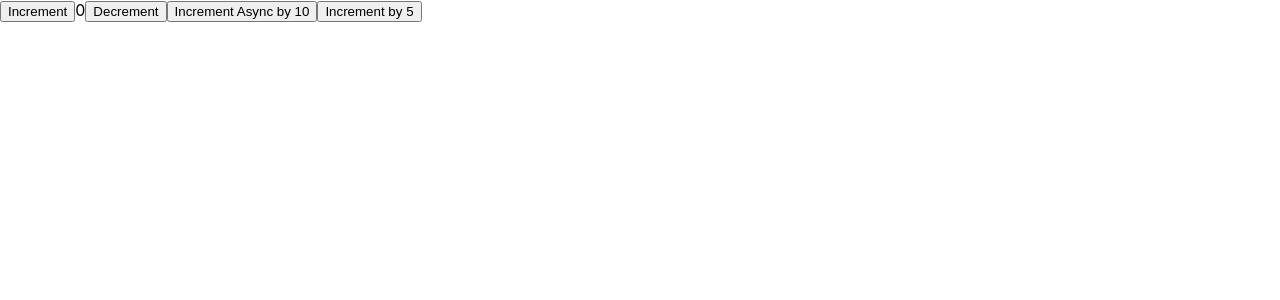
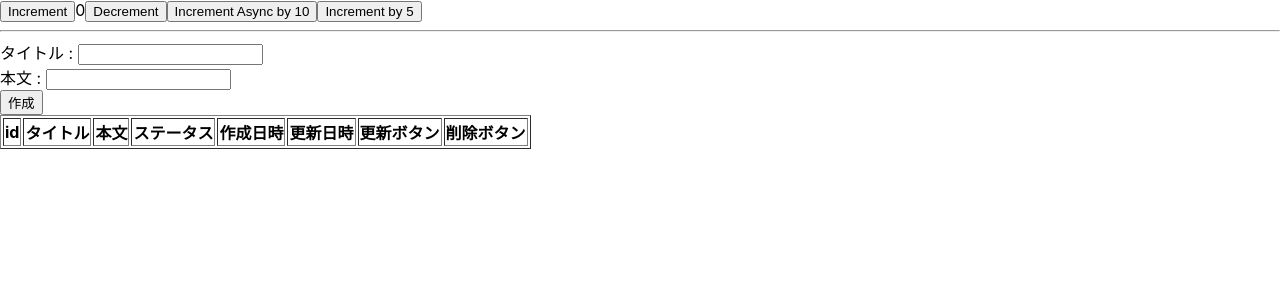
Before and after one commit to tsuyopon-xyz/redux-toolkit-seminar, a React (Vite) app: page / in a window 1280 px wide. Shown: the top 300 px of the page. Built offline with nearby package versions, Linux system fonts and the light colour scheme.

Commit message:
Changed to use plain object instead of todo collection in todoSlice

```diff
--- a/src/App.tsx
+++ b/src/App.tsx
@@ -1,10 +1,13 @@
 import { FC } from 'react';
 import { Counter } from '@/src/features/counter/Counter';
+import { TodoList } from '@/src/features/todos/TodoList';
 
 const App: FC = () => {
   return (
     <div>
       <Counter />
+      <hr />
+      <TodoList />
     </div>
   );
 };
--- /dev/null
+++ b/src/features/todos/TodoList.tsx
@@ -0,0 +1,129 @@
+import { FC, useState } from 'react';
+import { useAppSelector, useAppDispatch } from '@/src/app/hooks';
+import {
+  add,
+  update,
+  remove,
+  selectTodos,
+  TodoUpdatePayload,
+} from './todosSlice';
+import type { TodoInput, TodoId } from './todo.entity';
+
+export const TodoList: FC = () => {
+  const [todoInput, setTodoInput] = useState<TodoInput>({
+    title: '',
+    body: '',
+  });
+  const todos = useAppSelector(selectTodos);
+  const dispatch = useAppDispatch();
+
+  const onChangeHandler: React.ChangeEventHandler<HTMLInputElement> = (
+    event
+  ) => {
+    setTodoInput({
+      ...todoInput,
+      [event.target.name]: event.target.value,
+    });
+  };
+
+  const onSubmitHandler: React.FormEventHandler<HTMLFormElement> = (event) => {
+    event.preventDefault();
+    dispatch(
+      add({
+        title: todoInput.title,
+        body: todoInput.body,
+      })
+    );
+  };
+
+  const updateTodo = (payload: TodoUpdatePayload) => {
+    dispatch(update(payload));
+  };
+
+  const removeTodo = (payload: TodoId) => {
+    dispatch(remove(payload));
+  };
+
+  return (
+    <div>
+      <form onSubmit={onSubmitHandler}>
+        <div>
+          <label>
+            タイトル :{' '}
+            <input
+              onChange={onChangeHandler}
+              type="text"
+              name="title"
+              value={todoInput.title}
+            />
+          </label>
+        </div>
+        <div>
+          <label>
+            本文 :{' '}
+            <input
+              onChange={onChangeHandler}
+              type="text"
+              name="body"
+              value={todoInput.body}
+            />
+          </label>
+        </div>
+        <div>
+          <input type="submit" value="作成" />
+        </div>
+      </form>
+      <table border={1}>
+        <thead>
+          <tr>
+            <th>id</th>
+            <th>タイトル</th>
+            <th>本文</th>
+            <th>ステータス</th>
+            <th>作成日時</th>
+            <th>更新日時</th>
+            <th>更新ボタン</th>
+            <th>削除ボタン</th>
+          </tr>
+        </thead>
+        <tbody>
+          {todos.map((todo) => {
+            return (
+              <tr key={todo.id}>
+                <td>{todo.id}</td>
+                <td>{todo.title}</td>
+                <td>{todo.body}</td>
+                <td>{todo.status}</td>
+                <td>{todo.createdAt}</td>
+                <td>{todo.updatedAt ?? '無し'}</td>
+                <td>
+                  <button
+                    onClick={() => {
+                      updateTodo({
+                        id: todo.id,
+                        input: {
+                          title: '更新したタイトル',
+                        },
+                      });
+                    }}
+                  >
+                    更新
+                  </button>
+                </td>
+                <td>
+                  <button
+                    onClick={() => {
+                      removeTodo(todo.id);
+                    }}
+                  >
+                    削除
+                  </button>
+                </td>
+              </tr>
+            );
+          })}
+        </tbody>
+      </table>
+    </div>
+  );
+};
--- a/src/features/todos/todo.collection.ts
+++ b/src/features/todos/todo.collection.ts
@@ -21,7 +21,7 @@ export class TodoCollection {
       status: entity.status,
       createdAt: entity.createdAt,
       updatedAt: entity.updatedAt,
-      deleteAt: entity.deleteAt,
+      deletedAt: entity.deleteAt,
     });
   }
 
@@ -62,7 +62,7 @@ export class TodoCollection {
 
     const deletedEntity = new TodoEntity({
       ...entity,
-      deleteAt: getCurrentDateTime(),
+      deletedAt: getCurrentDateTime(),
     });
     this._entities[index] = deletedEntity;
 
--- a/src/features/todos/todo.entity.ts
+++ b/src/features/todos/todo.entity.ts
@@ -17,7 +17,17 @@ export type TodoInput = {
   status?: TodoStatus;
   createdAt?: DateTime;
   updatedAt?: DateTime;
-  deleteAt?: DateTime;
+  deletedAt?: DateTime;
+};
+
+export type TodoEntityType = {
+  id: TodoId;
+  title: string;
+  body: string;
+  status: TodoStatus;
+  createdAt: DateTime;
+  updatedAt?: DateTime;
+  deletedAt?: DateTime;
 };
 
 export class TodoEntity {
@@ -36,6 +46,31 @@ export class TodoEntity {
     this.status = input.status || 'waiting';
     this.createdAt = input.createdAt || getCurrentDateTime();
     this.updatedAt = input.updatedAt;
-    this.deleteAt = input.deleteAt;
+    this.deleteAt = input.deletedAt;
+  }
+
+  toJSON2(): TodoEntityType {
+    console.log('@@@@@@@@@@@@toJSON');
+    return {
+      id: this.id,
+      title: this.title,
+      body: this.body,
+      status: this.status,
+      createdAt: this.createdAt,
+      updatedAt: this.updatedAt,
+      deletedAt: this.deleteAt,
+    };
   }
 }
+
+export const createTodoEntity = (input: TodoInput): TodoEntityType => {
+  return {
+    id: input.id ?? uuidv4(),
+    title: input.title,
+    body: input.body,
+    status: input.status ?? 'waiting',
+    createdAt: input.createdAt || getCurrentDateTime(),
+    updatedAt: input.updatedAt,
+    deletedAt: input.deletedAt,
+  };
+};
--- a/src/features/todos/todosSlice.ts
+++ b/src/features/todos/todosSlice.ts
@@ -1,20 +1,25 @@
 import { createSlice } from '@reduxjs/toolkit';
 import type { PayloadAction } from '@reduxjs/toolkit';
 import type { RootState } from '@/src/app/store';
-import { TodoCollection } from './todo.collection';
-import type { TodoInput, TodoId } from './todo.entity';
+import {
+  TodoInput,
+  TodoId,
+  TodoEntityType,
+  createTodoEntity,
+} from './todo.entity';
+import { getCurrentDateTime } from '@/src/utils/date';
 
 export type TodoState = {
-  collection: TodoCollection;
+  entities: TodoEntityType[];
 };
 
 export type TodoUpdatePayload = {
   id: TodoId;
-  input: TodoInput;
+  input: Partial<TodoInput>;
 };
 
 const initialState: TodoState = {
-  collection: new TodoCollection(),
+  entities: [],
 };
 
 export const todoSlice = createSlice({
@@ -22,14 +27,31 @@ export const todoSlice = createSlice({
   initialState,
   reducers: {
     add: (state, action: PayloadAction<TodoInput>) => {
-      state.collection.add(action.payload);
+      const entity = createTodoEntity(action.payload);
+      state.entities.push(entity);
     },
     update: (state, action: PayloadAction<TodoUpdatePayload>) => {
       const { id, input } = action.payload;
-      state.collection.updateById(id, input);
+      const index = state.entities.findIndex((_entity) => _entity.id === id);
+      const entity = state.entities[index];
+      if (!entity) return;
+
+      state.entities[index] = {
+        ...entity,
+        ...input,
+        updatedAt: getCurrentDateTime(),
+      };
     },
     remove: (state, action: PayloadAction<TodoId>) => {
-      state.collection.removeById(action.payload);
+      const id = action.payload;
+      const index = state.entities.findIndex((_entity) => _entity.id === id);
+      const entity = state.entities[index];
+      if (!entity) return;
+
+      state.entities[index] = {
+        ...entity,
+        deletedAt: getCurrentDateTime(),
+      };
     },
   },
 });
@@ -37,6 +59,14 @@ export const todoSlice = createSlice({
 export const { add, update, remove } = todoSlice.actions;
 
 export const selectTodos = (state: RootState) =>
-  state.todos.collection.findAll();
+  state.todos.entities.filter((entity) => entity.deletedAt === undefined);
+
+export const selectUpdatedTodos = (state: RootState) =>
+  state.todos.entities.filter(
+    (entity) => entity.updatedAt !== undefined && entity.deletedAt === undefined
+  );
+
+export const selectDeletedTodos = (state: RootState) =>
+  state.todos.entities.filter((entity) => entity.deletedAt !== undefined);
 
 export default todoSlice.reducer;
```
Also changed, not shown: 1 other file (tests, documents, lock files or other folders).
